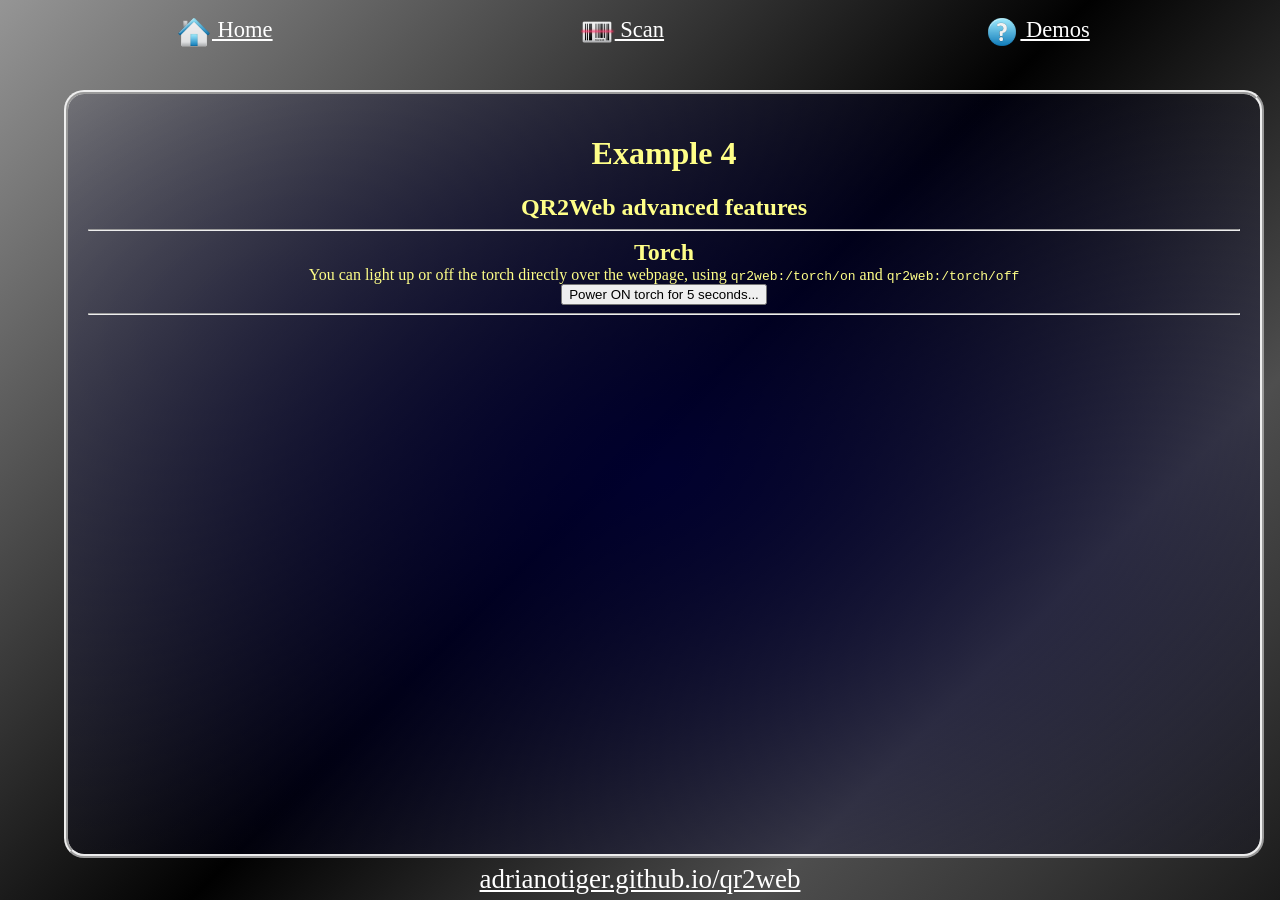
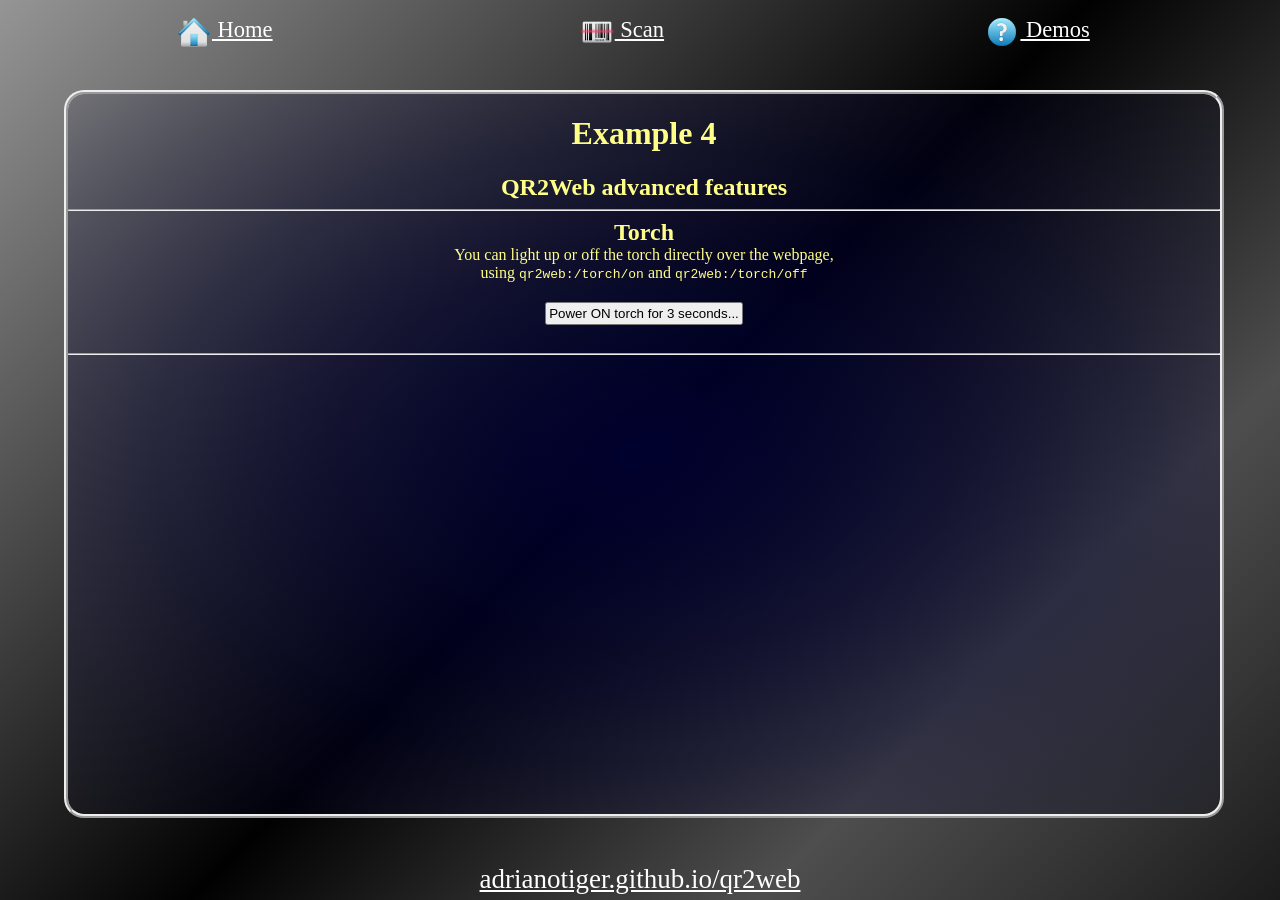
Before and after one commit to Adrianotiger/qr2web, a Jekyll site: the page built from demos/example4.html, in a window 1280 px wide. Built offline with Jekyll 4.4.1, drawn with Linux system fonts in a browser that asks for light colours.

Commit message:
Update example4.html

```diff
--- a/demos/example4.html
+++ b/demos/example4.html
@@ -3,8 +3,8 @@ layout: default
 title: QR2Web advanced features
 ---
 <style>
-    div {
-        padding: 20px;
+    input {
+        padding: 2px;
         margin: 20px;
     }
 </style>
@@ -14,7 +14,7 @@ title: QR2Web advanced features
 
     <hr>
     <h2>Torch</h2>
-    You can light up or off the torch directly over the webpage, using <code>qr2web:/torch/on</code> and <code>qr2web:/torch/off</code><br>
-    <input type="button" value="Power ON torch for 5 seconds..." onclick="location.href='qr2web:/torch/5000';" />
+    You can light up or off the torch directly over the webpage, <br>using <code>qr2web:/torch/on</code> and <code>qr2web:/torch/off</code><br>
+    <input type="button" value="Power ON torch for 3 seconds..." onclick="location.href='qr2web:/torch/3000';" />
     <hr>
 </div>
```
